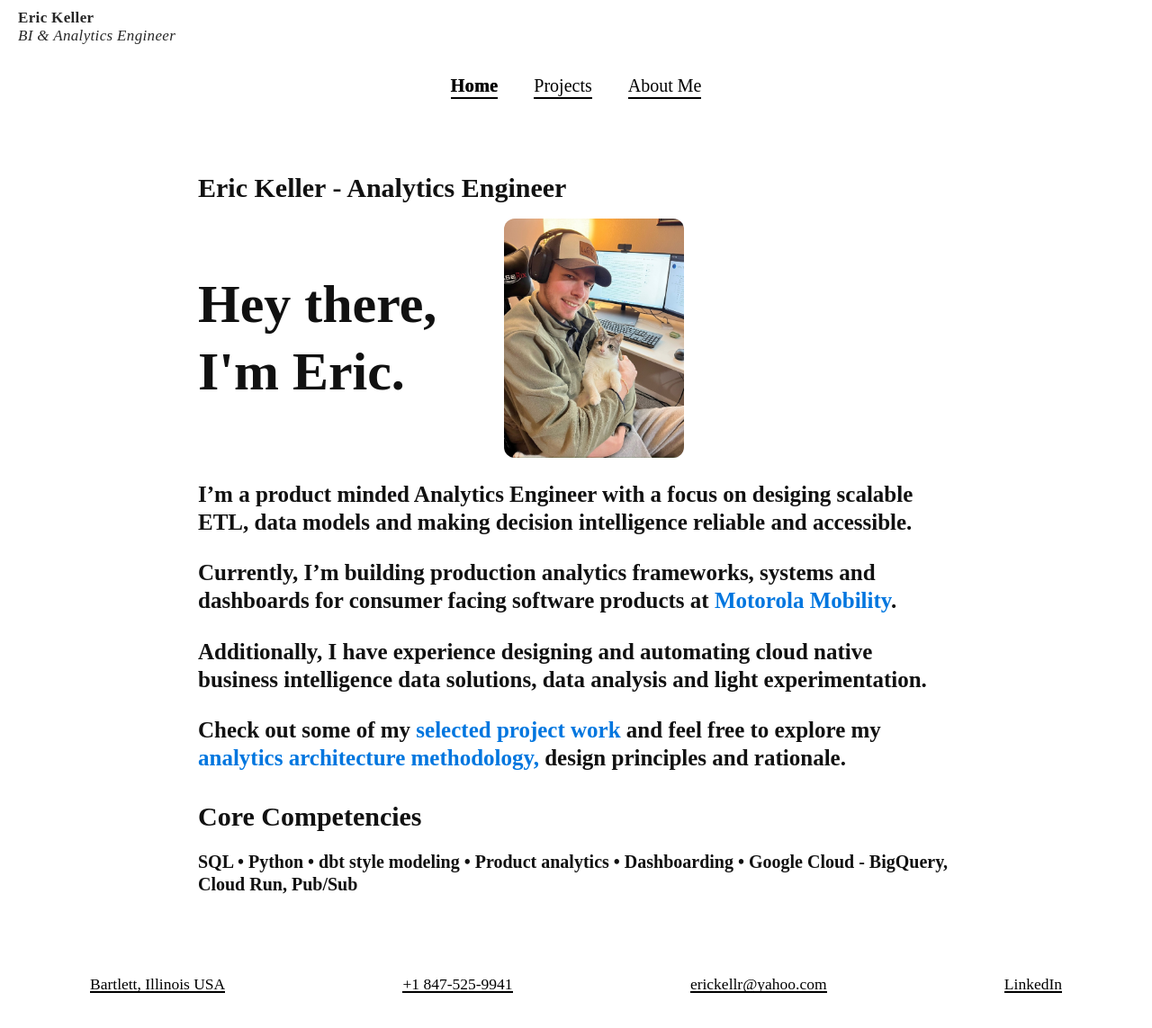
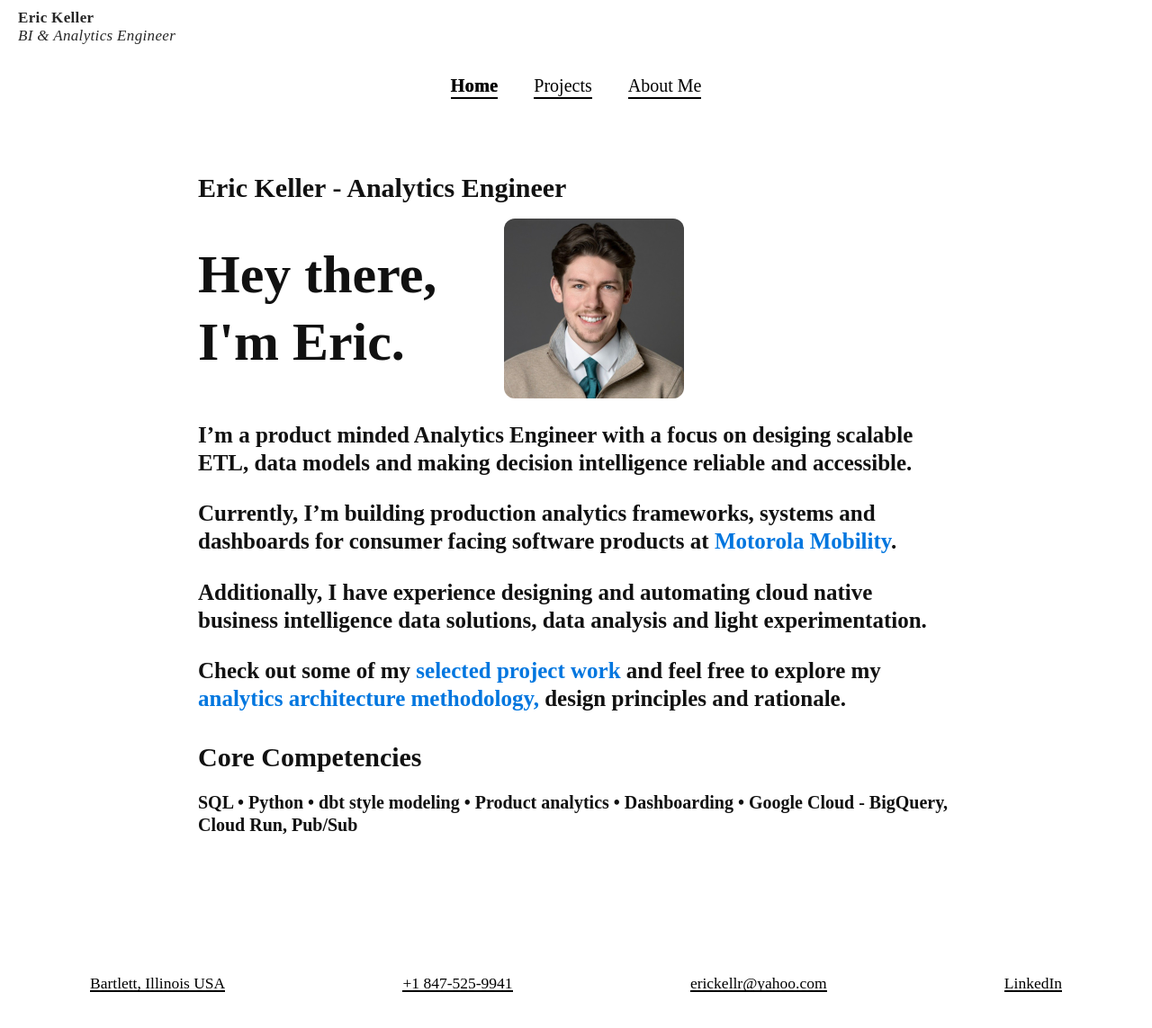
Before and after one commit to 17ekeller/17ekeller.github.io, a Jekyll site: the page built from index.md, in a window 1280 px wide and 1184 px high. Shown: the top 1143 px of the window at 90% size. Built offline with Jekyll 4.4.1, drawn with Linux system fonts in a browser that asks for light colours; nearby versions of some CDN libraries; some web fonts are replaced; our own code applies the rules of GitHub Pages for plain Markdown files; comment, search, counter and statistics services are not loaded.

Commit message:
adding professional photo to landing page

```diff
--- a/index.md
+++ b/index.md
@@ -8,7 +8,7 @@ title: Eric Keller - Analytics Engineer
     <b>Hey there,<br>I'm Eric.</b>
   </h1>
 
-  <img src="{{ '/assets/images/eric_cat.jpeg' | relative_url }}"
+  <img src="{{ '/assets/images/eric.jpeg' | relative_url }}"
        alt="Eric Keller"
        class="hero-photo">
 
```
Also changed, not shown: 5 other files.
